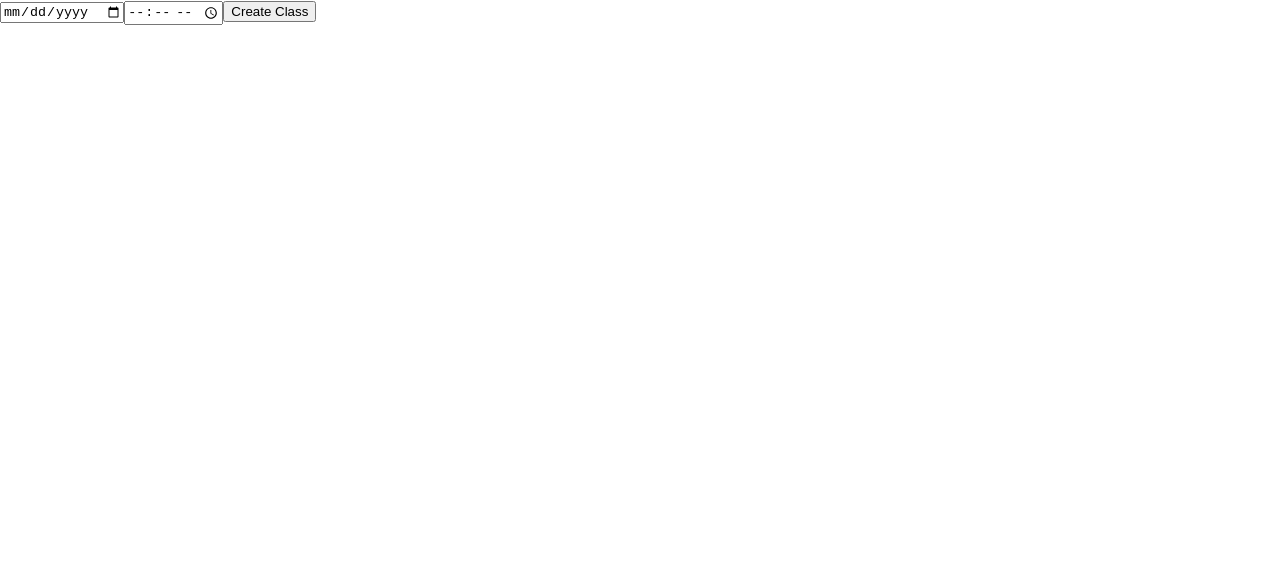
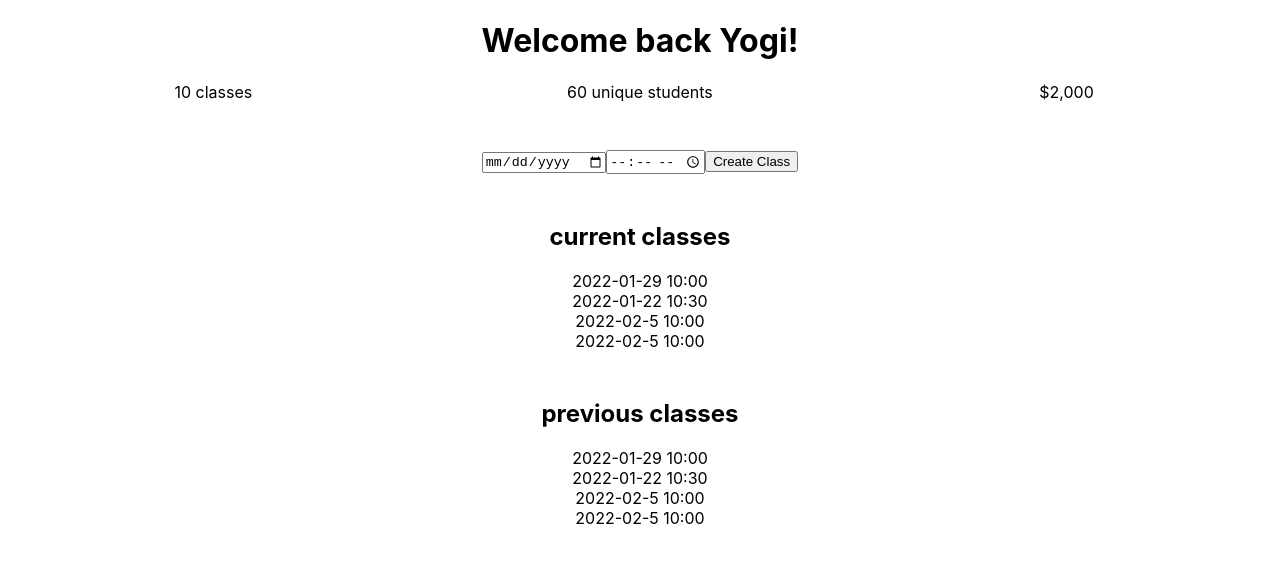
Before and after one commit to jeremiah-quill/Flow-With-Megmo, a React (Create React App) app in the folder client/: page /dashboard in a window 1280 px wide. Shown: the top 562 px of the page. Built offline with nearby package versions, Linux system fonts and the light colour scheme; a web font is replaced by a local one.

Commit message:
setup initial dashboard page with data coming via props from app.js

```diff
--- a/client/src/App.css
+++ b/client/src/App.css
@@ -314,3 +314,38 @@ fieldset {
 	color: white;
 	font-weight: bold;
 }
+
+
+/* Dashboard */
+
+/* class lists */
+
+.current-class-list, .previous-class-list {
+	list-style: none;
+	margin: 0;
+	padding: 0;
+	margin-bottom: 3em;
+}
+
+/* Stats */
+
+.dashboard {
+	text-align: center;
+}
+
+.stats-overview {
+	display: flex;
+	margin-bottom: 3em;
+}
+
+.stats-overview > * {
+	flex: 0 1 33.33%;
+	text-align: center;
+}
+
+
+/* Create Class Form */
+
+.create-class-form {
+	margin-bottom: 3em;
+}
--- a/client/src/App.js
+++ b/client/src/App.js
@@ -9,9 +9,25 @@ import { Routes, Route, useLocation } from "react-router-dom";
 import SpotifyPlayer from "./components/SpotifyPlayer";
 import { TransitionGroup, CSSTransition } from "react-transition-group";
 import Dashboard from "./components/Dashboard";
-// test
 
 function App() {
+	const data = {
+		currentClasses: [
+			{ date: "2022-01-29", time: "10:00", class_id: 1 },
+			{ date: "2022-01-22", time: "10:30", class_id: 2 },
+			{ date: "2022-02-5", time: "10:00", class_id: 3 },
+			{ date: "2022-02-5", time: "10:00", class_id: 4 },
+
+		],
+		previousClasses: [
+			{ date: "2022-01-29", time: "10:00", class_id: 1 },
+			{ date: "2022-01-22", time: "10:30", class_id: 2 },
+			{ date: "2022-02-5", time: "10:00", class_id: 3 },
+			{ date: "2022-02-5", time: "10:00", class_id: 4 },
+
+		]
+	}
+
 	const location = useLocation();
 
 	const [direction, setDirection] = useState(null);
@@ -48,7 +64,7 @@ function App() {
 							<Route path="/bookings" element={<Bookings />} />
 							<Route path="/classes/:id" element={<Class />} />
 							<Route path="/playlists/:id" element={<SpotifyPlayer />} />
-							<Route path="/dashboard" element={<Dashboard />} />
+							<Route path="/dashboard" element={<Dashboard data={data}/>} />
 							{/* add below 404 page */}
 							{/* <Route path="*" element={<NoMatch />} /> */}
 						</Routes>
--- a/client/src/components/Button.js
+++ b/client/src/components/Button.js
@@ -4,7 +4,6 @@ import ArrowBackIcon from "@mui/icons-material/ArrowBack";
 
 function Button({ path }) {
 	return (
-		// <button className="back-button">
 		<button className="back-button">
 			<Link to={path}>
 				<ArrowBackIcon />
--- a/client/src/components/Class.js
+++ b/client/src/components/Class.js
@@ -10,7 +10,6 @@ function Class() {
 	return (
 		<div className="class absolute">
 			<Button path={"/classes"} />
-			{/* <div>class id: {id}</div> */}
 			<BraintreeDropIn />
 		</div>
 	);
--- a/client/src/components/Classes.js
+++ b/client/src/components/Classes.js
@@ -10,17 +10,12 @@ function Classes() {
 		{ date: "2022-01-22", time: "10:30", class_id: 2 },
 		{ date: "2022-02-5", time: "10:00", class_id: 3 },
 		{ date: "2022-02-5", time: "10:00", class_id: 4 },
-
 	];
 
 	return (
 		<div className="classes absolute">
 			<Button title={"Home"} path={"/"} />
 			<div>
-				{/* <header>
-					Classes are $15 each. After submitting payment you will receive an
-					email with your class zoom link!
-				</header> */}
 				<ul className="class-list">
 					{data.map((yogaClass, idx) => (
 						<Badge
--- /dev/null
+++ b/client/src/components/CreateClassForm.js
@@ -0,0 +1,60 @@
+import React, { useState } from "react";
+
+function CreateClassForm() {
+	const [date, setDate] = useState("");
+	const [time, setTime] = useState("");
+	// Create a new yoga class
+	const createClass = (classDate, classTime) => {
+		const classDetails = {
+			topic: "Flow with Megmo",
+			type: 2,
+			start_time: `${classDate}T${classTime}:00`,
+			duration: 60,
+			settings: {
+				approval_type: 0,
+				registration_type: 2,
+			},
+		};
+
+		// Send post request to express server with data from form
+		fetch("/api", {
+			method: "POST",
+			headers: {
+				"Content-Type": "application/json",
+			},
+			body: JSON.stringify(classDetails),
+		})
+			.then((response) => response.json())
+			.then((data) => {
+				// TODO: Get back meeting details to add to state/re-render UI
+				console.log(data);
+			});
+	};
+
+	const handleSubmit = (e) => {
+		e.preventDefault();
+		createClass(date, time);
+		setDate("");
+		setTime("");
+	};
+
+	return (
+		<div className="create-class-form">
+			<form onSubmit={handleSubmit}>
+				<input
+					type="date"
+					value={date}
+					onChange={(e) => setDate(e.target.value)}
+				/>
+				<input
+					type="time"
+					value={time}
+					onChange={(e) => setTime(e.target.value)}
+				/>
+				<input type="submit" value="Create Class" />
+			</form>
+		</div>
+	);
+}
+
+export default CreateClassForm;
--- a/client/src/components/Dashboard.js
+++ b/client/src/components/Dashboard.js
@@ -1,62 +1,28 @@
-import React, {useState} from 'react';
+import React from "react";
+import CreateClassForm from "./CreateClassForm";
+import StatsOverview from "./StatsOverview";
 
-function Dashboard() {
+function Dashboard({data}) {
 
-    const [date, setDate] = useState("");
-	const [time, setTime] = useState("");
-	// Create a new yoga class
-	const createClass = (classDate, classTime) => {
-		const classDetails = {
-			topic: "Flow with Megmo",
-			type: 2,
-			start_time: `${classDate}T${classTime}:00`,
-			duration: 60,
-            settings: {
-                approval_type: 0,
-                registration_type: 2
-            }
-		};
-
-		// Send post request to express server with data from form
-		fetch("/api", {
-			method: "POST",
-			headers: {
-				"Content-Type": "application/json",
-			},
-			body: JSON.stringify(classDetails),
-		})
-			.then((response) => response.json())
-			.then((data) => {
-				// TODO: Get back meeting details to add to state/re-render UI
-				console.log(data);
-			});
-	};
-
-    const handleSubmit = (e) => {
-		e.preventDefault();
-		createClass(date, time);
-		// reset form
-		setDate("");
-		setTime("");
-	};
-
-  return <div>
-      			{/* <div className="app-container"> */}
-			<form onSubmit={handleSubmit}>
-					<input
-						type="date"
-						value={date}
-						onChange={(e) => setDate(e.target.value)}
-					/>
-					<input
-						type="time"
-						value={time}
-						onChange={(e) => setTime(e.target.value)}
-					/>
-					<input type="submit" value="Create Class" />
-				</form>
-			{/* </div> */}
-  </div>;
+	return (
+		<div className="dashboard">
+			<h1>Welcome back Yogi!</h1>
+			<StatsOverview />
+			<CreateClassForm />
+			<h2>current classes</h2>
+			<ul className="current-class-list">
+        {data.currentClasses.map(currentClass =>
+          <li key={currentClass.class_id}>{currentClass.date} {currentClass.time}</li>
+        )}
+			</ul>
+			<h2>previous classes</h2>
+			<ul className="previous-class-list">
+      {data.previousClasses.map(previousClass =>
+          <li key={previousClass.class_id}>{previousClass.date} {previousClass.time}</li>
+        )}
+			</ul>
+		</div>
+	);
 }
 
 export default Dashboard;
--- a/client/src/components/Music.js
+++ b/client/src/components/Music.js
@@ -9,9 +9,6 @@ function Music() {
 		{ date: "2022-01-22", time: "10:30", playlistId: "1FiXOS4iAVB3aYCEU71XRC" },
 		{ date: "2022-02-5", time: "10:00", playlistId: "6itkGetLQesAPNyUb9x276" },
 	];
-
-	const [showMusicDetails, setShowMusicDetails] = useState(false);
-	const [previousClasses, setPreviousClasses] = useState(data);
 
 	return (
 		<div className="music absolute">
--- a/client/src/components/SpotifyPlayer.js
+++ b/client/src/components/SpotifyPlayer.js
@@ -2,7 +2,6 @@ import { useParams } from "react-router-dom";
 import Button from "./Button";
 
 function SpotifyPlayer(props) {
-	// const playlistURL = `https://open.spotify.com/embed/playlist/${props.playlistId}`
 	let { id } = useParams();
 
 	return (
--- /dev/null
+++ b/client/src/components/StatsOverview.js
@@ -0,0 +1,13 @@
+import React from "react";
+
+function StatsOverview() {
+	return (
+		<div className="stats-overview">
+			<div className="total-classes">10 classes</div>
+            <div className="unique-students">60 unique students</div>
+            <div className="gross-income">$2,000</div>
+		</div>
+	);
+}
+
+export default StatsOverview;
```
Also changed, not shown: client/src/components/PlaylistCard.js (deleted). Lines whose indentation alone changed are shown as unchanged.
